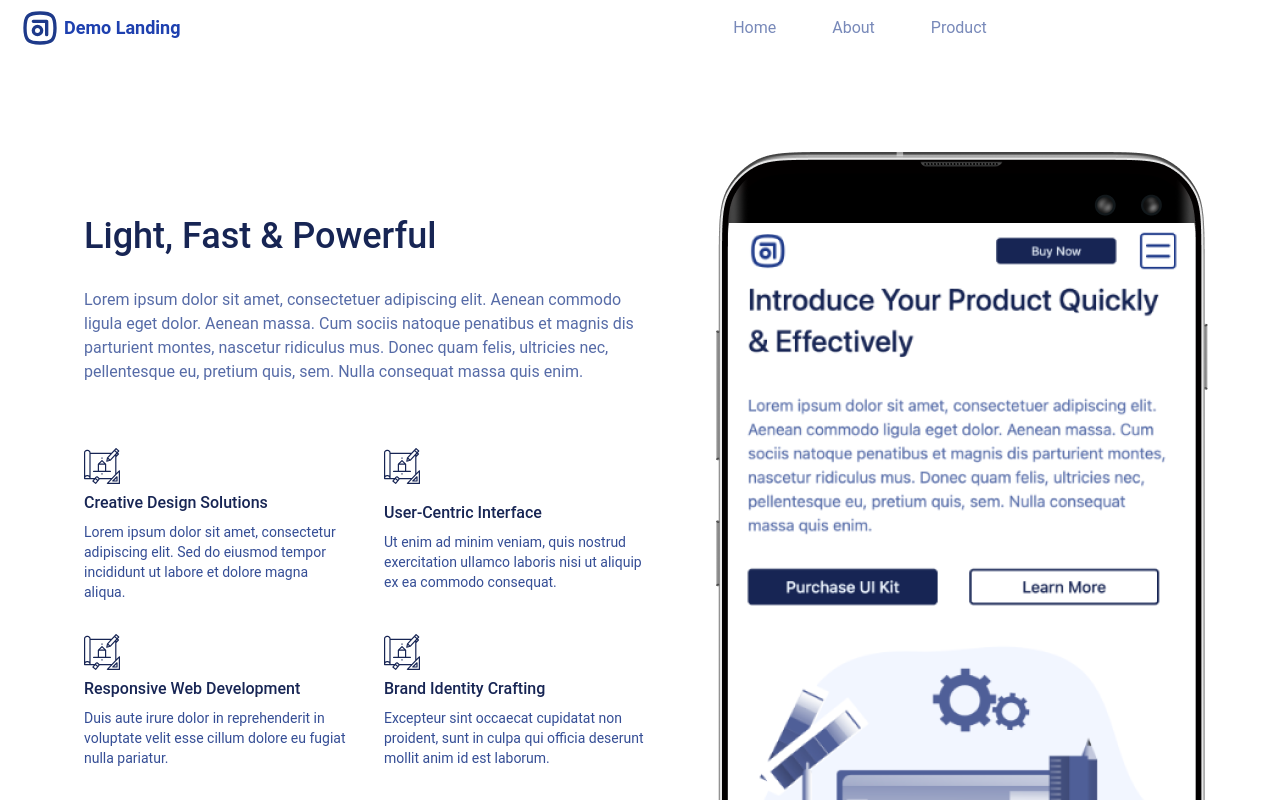
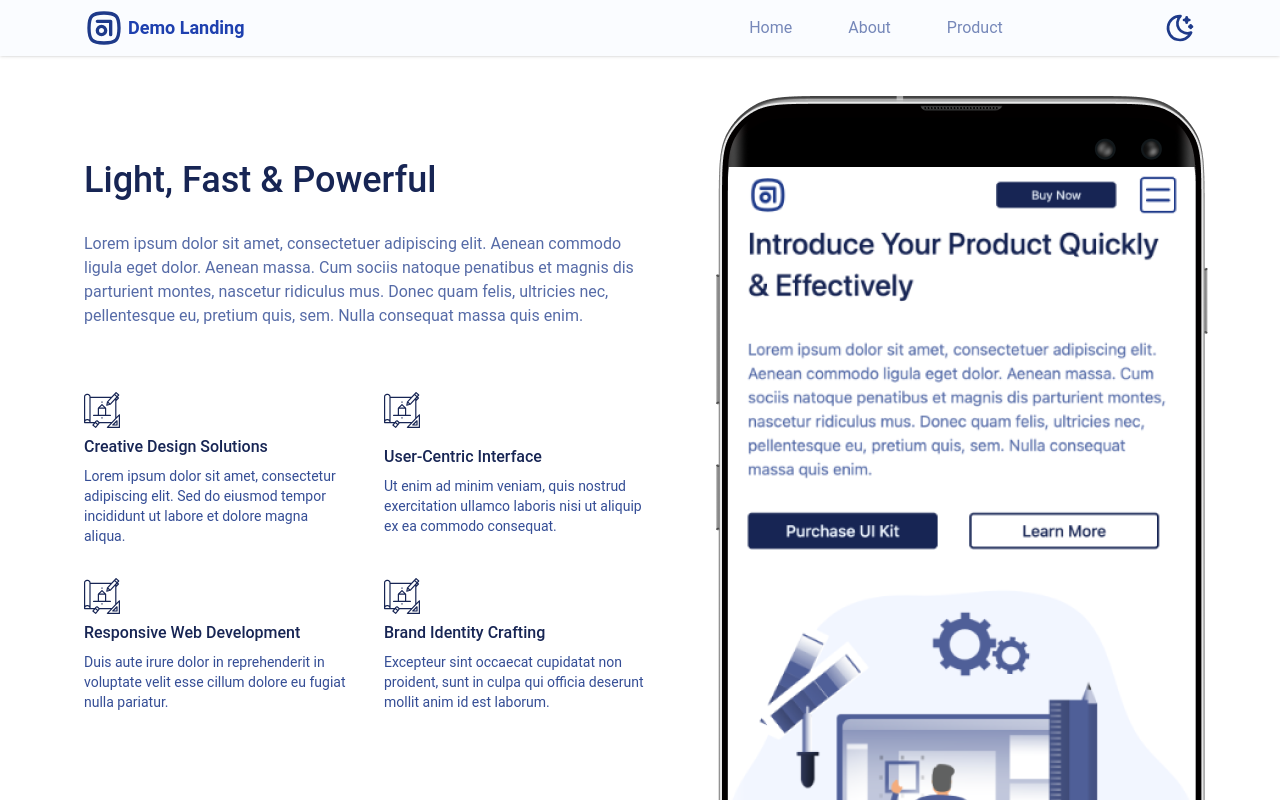
Before and after one commit to telesyk/sample-simple-landing, a Next.js app: page /product in a window 1280 px wide. Shown: the top 800 px of the page. Built offline with nearby package versions, Linux system fonts and the light colour scheme.

Commit message:
Add functionality to change theme's mode. \

```diff
--- a/src/app/context.tsx
+++ b/src/app/context.tsx
@@ -1,7 +1,9 @@
 'use client'
 
-import { GlobalProps } from '@/types'
-import { createContext, useContext } from 'react'
+import { GlobalProps, ThemeModeType } from '@/types'
+import { createContext, useContext, useState } from 'react'
+import { useThemeMode } from '@/hooks'
+import { darkModeSelector } from '@/constants'
 
 const data = {
   global: {
@@ -233,8 +235,12 @@ const data = {
   },
 }
 
+const isDarkMode =
+  typeof window !== 'undefined' && window.matchMedia(darkModeSelector).matches
+
 export const GlobalContext = createContext<GlobalProps>({ ...data.global })
 export const PagesContext = createContext({ ...data.pages })
+export const ThemeContext = createContext<any>({})
 
 export function PagesProvider({
   children,
@@ -260,5 +266,29 @@ export function GlobalProvider({
   )
 }
 
+export function ThemeProvider({
+  children,
+}: Readonly<{
+  children: React.ReactNode
+}>) {
+  const [themeMode, setThemeMode] = useState<ThemeModeType>(
+    isDarkMode ? 'dark' : 'light'
+  )
+  const userTheme = useThemeMode(themeMode)
+
+  const handleThemeChange = () => {
+    setThemeMode((prev: string | boolean) =>
+      prev === 'dark' ? 'light' : 'dark'
+    )
+  }
+
+  return (
+    <ThemeContext.Provider value={{ themeMode: userTheme, handleThemeChange }}>
+      {children}
+    </ThemeContext.Provider>
+  )
+}
+
 export const useGlobalContext = () => useContext(GlobalContext)
 export const usePagesContext = () => useContext(PagesContext)
+export const useThemeContext = () => useContext(ThemeContext)
--- a/src/app/layout.tsx
+++ b/src/app/layout.tsx
@@ -1,6 +1,6 @@
 import type { Metadata } from 'next'
 import './globals.css'
-import { GlobalProvider, PagesProvider } from './context'
+import { GlobalProvider, PagesProvider, ThemeProvider } from './context'
 import Header from '@/components/Layout/Header'
 import Footer from '@/components/Layout/Footer'
 
@@ -17,11 +17,13 @@ export default function RootLayout({
   return (
     <html lang="en">
       <body className="w-screen overflow-x-hidden bg-white dark:bg-slate-800">
-        <GlobalProvider>
-          <Header />
-          <PagesProvider>{children}</PagesProvider>
-          <Footer />
-        </GlobalProvider>
+        <ThemeProvider>
+          <GlobalProvider>
+            <Header />
+            <PagesProvider>{children}</PagesProvider>
+            <Footer />
+          </GlobalProvider>
+        </ThemeProvider>
       </body>
     </html>
   )
--- a/src/components/Layout/Footer.tsx
+++ b/src/components/Layout/Footer.tsx
@@ -63,7 +63,7 @@ export default function Footer() {
 
   return (
     <footer className="flex justify-center bg-indigo-300/20">
-      <Container className="flex-col py-4 lg:py-6">
+      <Container className="flex-1 flex-col py-4 lg:py-6">
         <div className="py-7 lg:py-9 flex flex-col lg:flex-row justify-center gap-8 lg:justify-between">
           <div className="flex-auto flex justify-center lg:order-2">
             <p className="text-2xl font-bold text-blue-900 dark:text-blue-100">
--- a/src/components/Layout/Header.tsx
+++ b/src/components/Layout/Header.tsx
@@ -1,28 +1,44 @@
 'use client'
 
 import { useEffect, useState } from 'react'
-import { useGlobalContext } from '@/app/context'
+import { useGlobalContext, useThemeContext } from '@/app/context'
 import { NavType, GlobalProps } from '@/types'
 import Link from 'next/link'
 import Image from 'next/image'
-import { TbBrandAbstract, TbMenu, TbSquareX } from 'react-icons/tb'
+import {
+  TbBrandAbstract,
+  TbMenu,
+  TbSquareX,
+  TbMoonStars,
+  TbSun,
+} from 'react-icons/tb'
 import { Container, LoadingMenu } from '@/components'
 import { useLargeScreen } from '@/hooks'
+
+interface HeaderProps {
+  mobileMenuClass: string
+  isMenuDisplayed: boolean
+  menuPreloadClass: string
+}
 
 const cssMenuOpen = 'opacity-100 rotate-y-0 z-50 w-screen'
 const cssMenuHide = 'opacity-0 rotate-y-90 -z-10 w-80'
 
 export default function Header() {
-  const [state, setState] = useState({
+  const [state, setState] = useState<HeaderProps>({
     mobileMenuClass: '',
     isMenuDisplayed: false,
     menuPreloadClass: 'hidden',
   })
   const { navigation, brand }: GlobalProps = useGlobalContext()
+  const { themeMode, handleThemeChange } = useThemeContext()
   const isLargeScreen = useLargeScreen()
 
   useEffect(() => {
-    setState(prevState => ({ ...prevState, menuPreloadClass: '' }))
+    setState(prevState => ({
+      ...prevState,
+      menuPreloadClass: '',
+    }))
   }, [])
 
   useEffect(() => {
@@ -49,11 +65,11 @@ export default function Header() {
   }
 
   const menuListClass =
+    'fixed lg:static top-0 right-0 ' +
     'py-16 lg:p-0 lg:w-auto h-screen lg:h-auto ' +
     'flex flex-col lg:flex-row gap-6 lg:gap-2 items-center justify-center ' +
-    'bg-slate-100/70 dark:bg-blue-900/70 backdrop-blur ' +
+    'bg-slate-100/95 dark:bg-blue-950/95 backdrop-blur lg:backdrop-blur-none ' +
     'lg:bg-transparent lg:dark:bg-transparent ' +
-    'fixed lg:static top-0 right-0 ' +
     'transform-gpu transition-all ' +
     state.mobileMenuClass
 
@@ -86,8 +102,8 @@ export default function Header() {
   }
 
   return (
-    <header className="backdrop-blur">
-      <Container className="lg:overflow-hidden">
+    <header className="fixed w-full top-0 z-10 backdrop-blur bg-blue-100/15 dark:bg-blue-950/15 shadow flex justify-center">
+      <Container className="flex-1 lg:overflow-hidden">
         <nav className="w-full inline-flex py-2 gap-6 justify-between items-center">
           <div className="flex-1 inline-flex gap-1 items-center">
             {!brand.logo ? (
@@ -107,12 +123,24 @@ export default function Header() {
           <div className={`w-0 lg:w-auto lg:flex-1 ${state.menuPreloadClass}`}>
             {renderMenu()}
           </div>
-          <div className="flex-auto inline-flex justify-end lg:hidden">
+          <div className="basis-[40px] inline-flex justify-end items-center">
+            <button
+              onClick={handleThemeChange}
+              className="inline-flex justify-end items-center"
+            >
+              {themeMode === 'light' ? (
+                <TbMoonStars className="w-8 h-8 stroke-blue-900 dark:stroke-blue-100" />
+              ) : (
+                <TbSun className="w-8 h-8 stroke-blue-900 dark:stroke-blue-100" />
+              )}
+            </button>
+          </div>
+          <div className="basis-[40px] inline-flex justify-end lg:hidden">
             <button
               onClick={handleMenu}
               className="rounded border-2 border-blue-900 hover:border-blue-800 dark:border-blue-100 hover:dark:border-blue-200 transition relative z-10"
             >
-              <TbMenu className="w-8 h-8 stroke-blue-900 dark: dark:stroke-blue-100" />
+              <TbMenu className="w-8 h-8 stroke-blue-900 dark:stroke-blue-100" />
             </button>
           </div>
         </nav>
--- a/src/constants.ts
+++ b/src/constants.ts
@@ -1 +1,2 @@
 export const largeScreenMediaQuery = 'min-width: 1024px'
+export const darkModeSelector = '(prefers-color-scheme: dark)'
--- a/src/hooks/index.ts
+++ b/src/hooks/index.ts
@@ -1,4 +1,5 @@
 import useCSSStyles from './useCSSStyles'
 import useLargeScreen from './useLargeScreen'
+import useThemeMode from './useThemeMode'
 
-export { useCSSStyles, useLargeScreen }
+export { useCSSStyles, useLargeScreen, useThemeMode }
--- /dev/null
+++ b/src/hooks/useThemeMode.ts
@@ -0,0 +1,16 @@
+import { useState, useEffect } from 'react'
+import { ThemeModeType } from '@/types'
+
+export default function useThemeMode(mode: ThemeModeType) {
+  const [themeMode, setThemeMode] = useState<ThemeModeType>()
+
+  useEffect(() => {
+    const rootNode = window.document.firstElementChild
+    mode === 'dark'
+      ? rootNode?.classList.add('dark')
+      : rootNode?.classList.remove('dark')
+    setThemeMode(mode === 'dark' ? 'dark' : 'light')
+  }, [mode])
+
+  return themeMode
+}
--- a/src/types.ts
+++ b/src/types.ts
@@ -76,3 +76,9 @@ export interface GlobalProps {
   }
   pricing?: PricingItemType[]
 }
+
+/*
+ * ThemeMode could be as 'light', 'dark' or boolean value
+ * Boolean value is used for check 'prefers-color-scheme: dark'
+ */
+export type ThemeModeType = 'light' | 'dark'
--- a/tailwind.config.ts
+++ b/tailwind.config.ts
@@ -2,6 +2,7 @@ import type { Config } from 'tailwindcss'
 const defaultTheme = require('tailwindcss/defaultTheme')
 
 const config: Config = {
+  darkMode: 'class',
   content: [
     './src/pages/**/*.{js,ts,jsx,tsx,mdx}',
     './src/components/**/*.{js,ts,jsx,tsx,mdx}',
```
